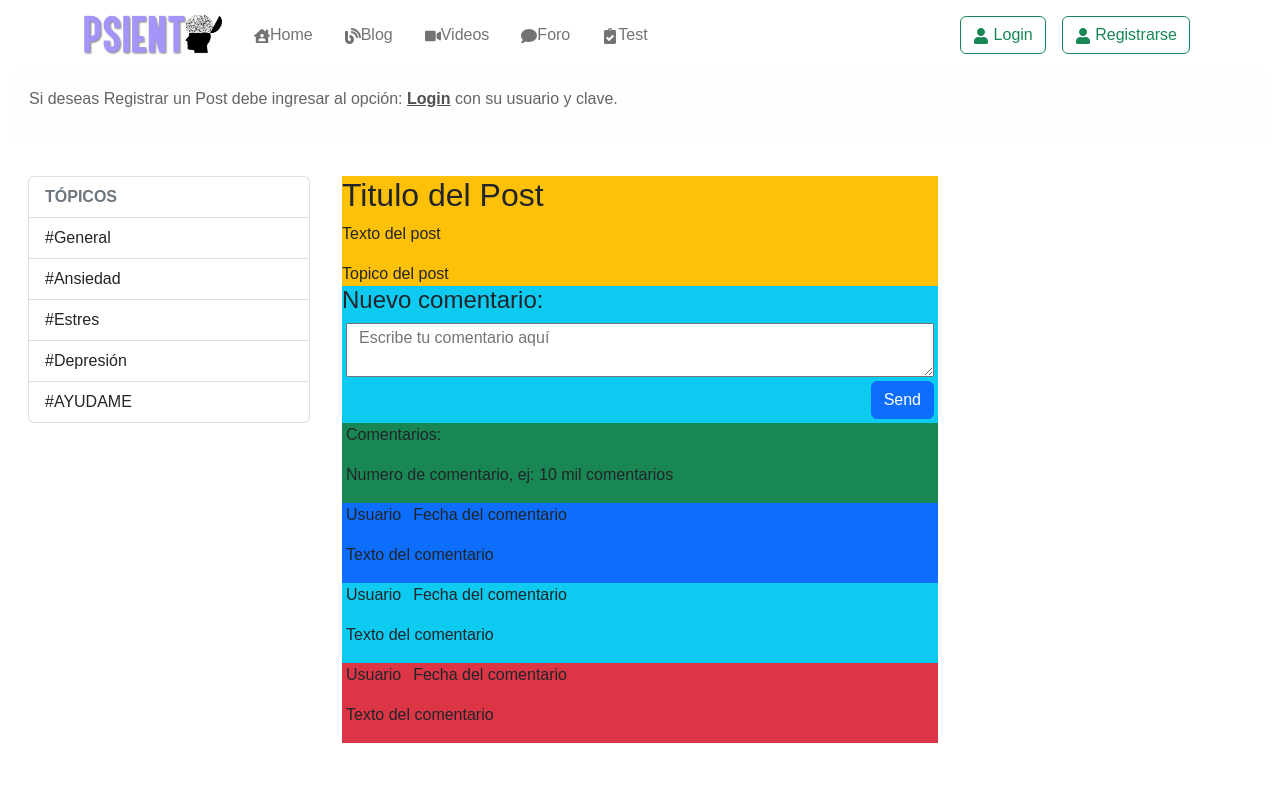
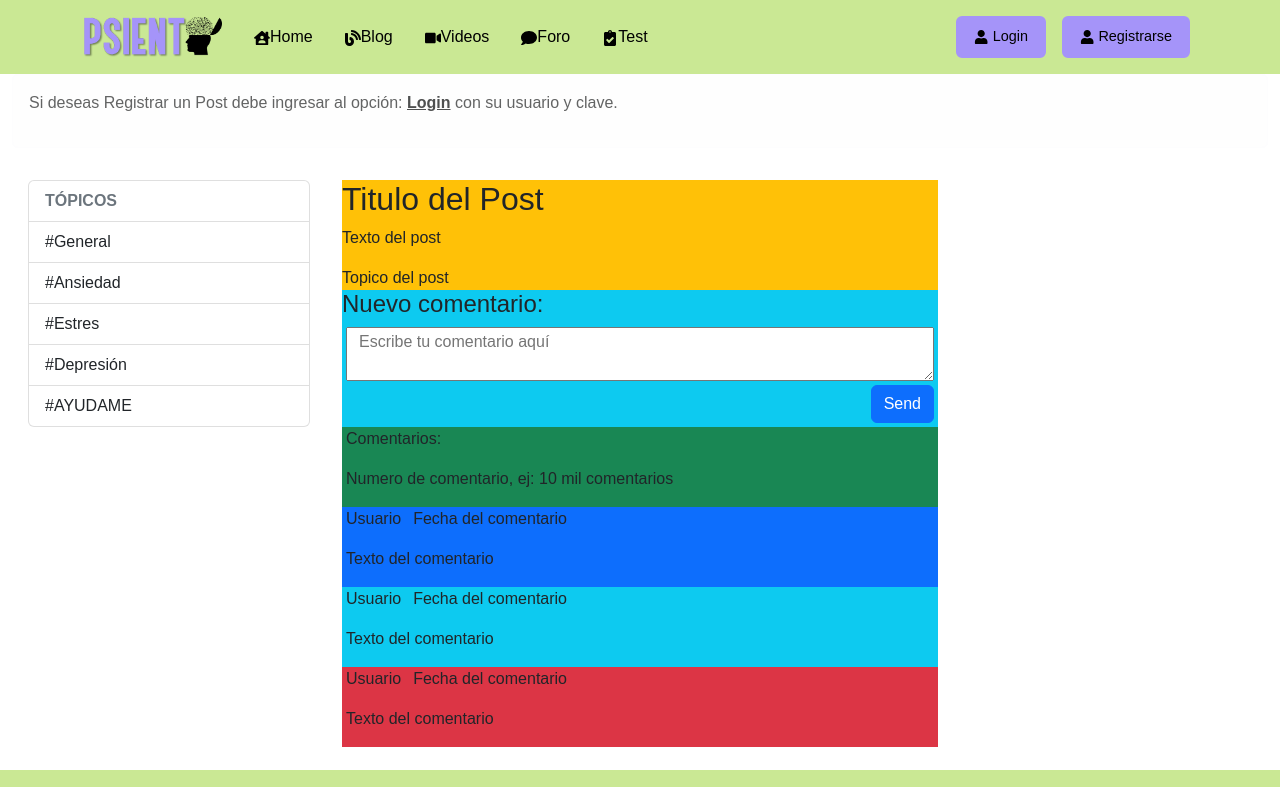
Before and after one commit to mevctrader/proyectopsique-, a React app: page /foro in a window 1280 px wide. Shown: the top 787 px of the page. Built offline with nearby package versions, Linux system fonts and the light colour scheme; no server answers.

Commit message:
depuracion

```diff
--- a/src/front/styles/index.css
+++ b/src/front/styles/index.css
@@ -14,19 +14,21 @@ textarea {
   min-height: 87vh;
 }
 
-<<<<<<< HEAD
-=======
 #blog {
   min-height: 80vh;
 }
 
->>>>>>> b130e160c17ec68358976564a111103b5e11076e
-#menu-nav-1, #menu-nav-2, #menu-nav-3, #menu-nav-4, #menu-nav-5 {
+#menu-nav-1,
+#menu-nav-2,
+#menu-nav-3,
+#menu-nav-4,
+#menu-nav-5 {
   color: black;
 }
 
-<<<<<<< HEAD
-#boton-nav-1, #boton-nav-2, #boton-nav-3 {
+#boton-nav-1,
+#boton-nav-2,
+#boton-nav-3 {
   border: 2px solid #a594f9;
   background-color: #a594f9;
   color: black;
@@ -35,14 +37,16 @@ textarea {
   cursor: pointer;
 }
 
-#boton-nav-1:hover, #boton-nav-2:hover, #boton-nav-3:hover {
+#boton-nav-1:hover,
+#boton-nav-2:hover,
+#boton-nav-3:hover {
   border: 2px solid #7562d7;
   background-color: #7562d7;
   color: white;
-=======
+}
+
 #test-div {
   box-shadow: 0 4px 8px 0 rgba(0, 0, 0, 0.2), 0 6px 20px 0 rgba(0, 0, 0, 0.19);
->>>>>>> b130e160c17ec68358976564a111103b5e11076e
 }
 
 #blog .nav-link {
```
